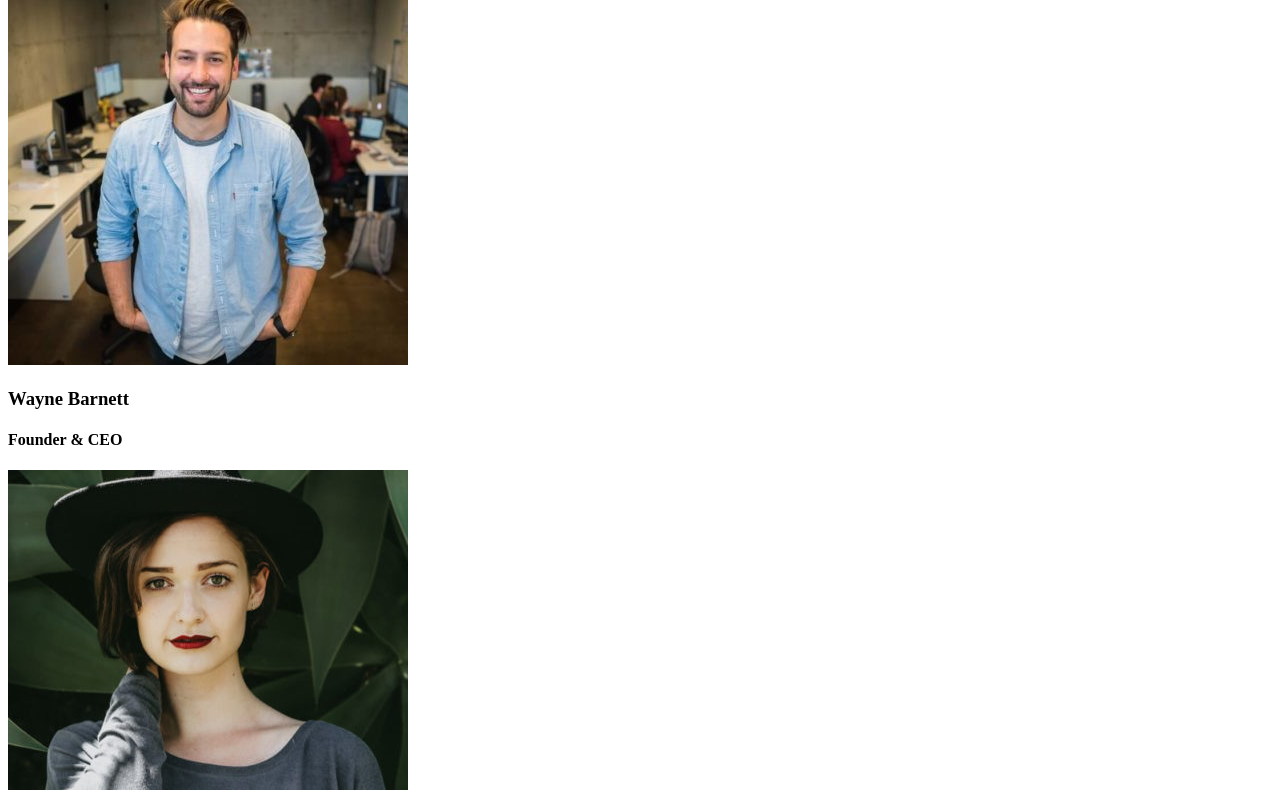
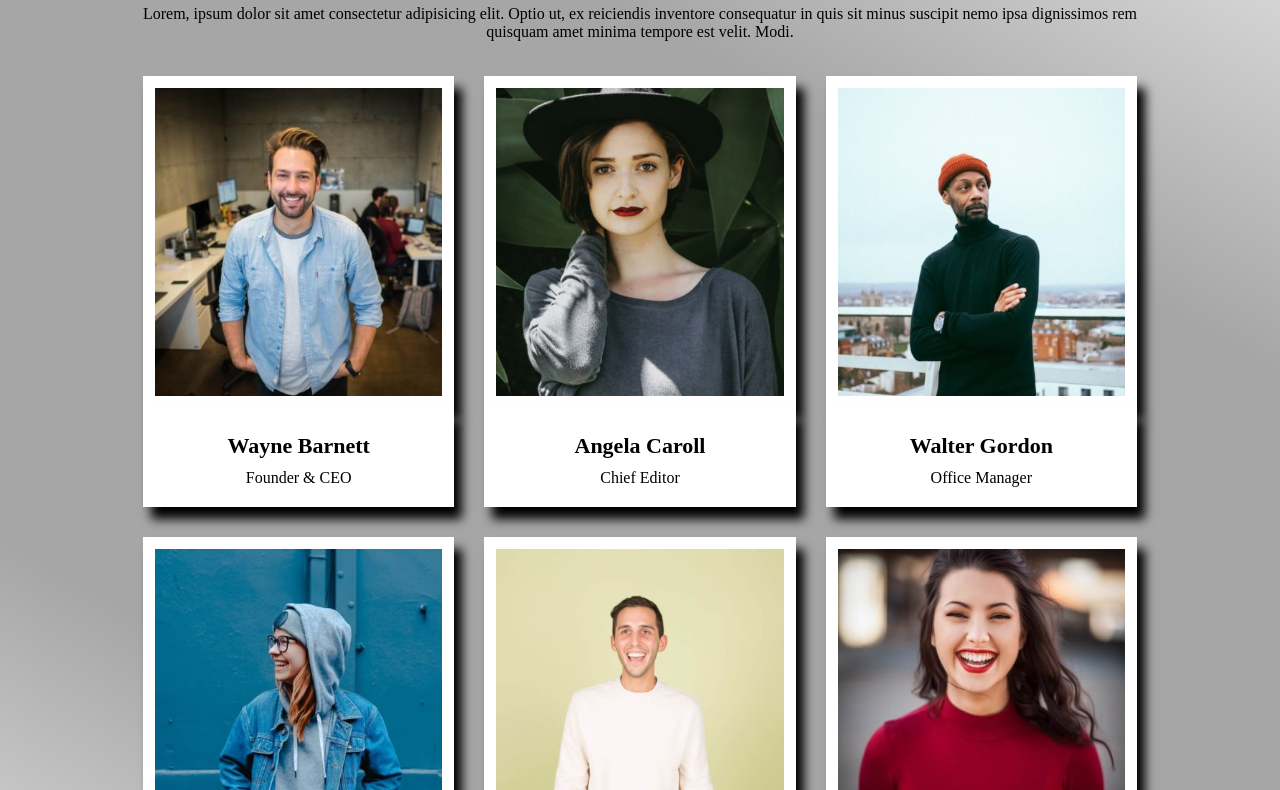
Before and after one commit to fabrizio-scorza/js-our-team, a plain HTML site: page index.html in a window 1280 px wide. Shown: the part 72-862 px from the top of the page. Drawn offline with Linux system fonts and the light colour scheme.

Commit message:
FEAT - BONUS 2

```diff
--- /dev/null
+++ b/css/style.css
@@ -0,0 +1,54 @@
+/**RESET********************************************************/
+*{
+    margin: 0;
+    padding: 0;
+    box-sizing: border-box;
+}
+img{
+    width: 100%;
+    display: block;
+}
+
+/**LAYOUT********************************************************/
+.container{
+    max-width: 1024px;
+    margin: 0 auto;
+}
+.row{
+    display: flex;
+    flex-wrap: wrap;
+}
+.col-4{
+    width: calc(4*100%/12);
+}
+
+/**BODY**********************************************************/
+body{
+    background: linear-gradient(209deg, rgba(221,221,221,1) 0%, rgba(166,166,166,1) 25%, rgba(166,166,166,1) 75%, rgba(221,221,221,1) 100%);
+    text-align: center;
+}
+
+.container h1, .container p {
+    margin: 20px 0;
+}
+
+.card{
+    padding: 15px;
+}
+.card-head{
+    border: 12px solid white;
+    box-shadow: 8px 12px 10px black;
+}
+.card-body{
+    background-color: white;
+    box-shadow: 8px 12px 10px black;
+}
+.card-body h3{
+    padding-top: 25px;
+    font-size: 22px;
+}
+.card-body h4{
+    padding-top: 10px;
+    padding-bottom: 20px;
+    font-weight: 400;
+}
--- a/index.html
+++ b/index.html
@@ -4,8 +4,13 @@
     <meta charset="UTF-8">
     <meta name="viewport" content="width=device-width, initial-scale=1.0">
     <title>Our Team</title>
+    <link rel="stylesheet" href="./css/style.css">
 </head>
 <body>
+    <div class="container">
+        <h1>OUR TEAM</h1>
+        <p>Lorem, ipsum dolor sit amet consectetur adipisicing elit. Optio ut, ex reiciendis inventore consequatur in quis sit minus suscipit nemo ipsa dignissimos rem quisquam amet minima tempore est velit. Modi.</p>
+    </div>
     <div class="container">
         <div class="row">
 
--- a/js/app.js
+++ b/js/app.js
@@ -12,12 +12,12 @@ const teamMembers = []; //array
 // inserimento dei dati tramite funzione
     //richiamo la funzione che popola l'oggetto passando come parametri i dati che abbiamo in tabella
         //dichiaro per ogni elemento che devo inserire una variabile
-        const wayne = generateTeamMember('Wayne Barnett', 'Founder & CEO', './img/wayne-barnett-founder-ceo.jpg' ); //object
-        const angelaC = generateTeamMember('Angela Caroll', 'Chief Editor', './img/angela-caroll-chief-editor.jpg' ); //object
-        const walter = generateTeamMember('Walter Gordon', 'Office Manager', './img/walter-gordon-office-manager.jpg' ); //object
-        const angelaL = generateTeamMember('Angela Lopez', 'Social Media Manager', './img/angela-lopez-social-media-manager.jpg' ); //object
-        const scott = generateTeamMember('Scott Estrada', 'Developer', './img/scott-estrada-developer.jpg' ); //object
-        const barbara = generateTeamMember('Barbara Ramos', 'Graphic Designer', './img/barbara-ramos-graphic-designer.jpg' ); //object
+        const wayne = generateTeamMember('Wayne Barnett', 'Founder & CEO', './css/img/wayne-barnett-founder-ceo.jpg' ); //object
+        const angelaC = generateTeamMember('Angela Caroll', 'Chief Editor', './css/img/angela-caroll-chief-editor.jpg' ); //object
+        const walter = generateTeamMember('Walter Gordon', 'Office Manager', './css/img/walter-gordon-office-manager.jpg' ); //object
+        const angelaL = generateTeamMember('Angela Lopez', 'Social Media Manager', './css/img/angela-lopez-social-media-manager.jpg' ); //object
+        const scott = generateTeamMember('Scott Estrada', 'Developer', './css/img/scott-estrada-developer.jpg' ); //object
+        const barbara = generateTeamMember('Barbara Ramos', 'Graphic Designer', './css/img/barbara-ramos-graphic-designer.jpg' ); //object
 
     // pusho nell'array gli oggetti che ho creato
     teamMembers.push(wayne, angelaC, walter, angelaL, scott, barbara);
@@ -48,17 +48,23 @@ function generateTeamMember(newName, newRole, newImgPath){
 
 function createCard(memberAtCurrentIndex){
     // dichiaro una variabile che mi serve per generare un nuovo elemento nel dom
-    const cardData = document.createElement('div');
+    const cardCol = document.createElement('div');
 
     // dichiaro la classe dell'elemento appena creato
-    cardData.className = ('card');
+    cardCol.className = ('col-4');
 
     // inserisco all'interno dell'html le stringhe contenute nei valori dell'oggetto alla posizione i dell array
-    cardData.innerHTML = `
-        <img src="${memberAtCurrentIndex.imgPath}">
-        <h3> ${memberAtCurrentIndex.name}</h3>
-        <h4> ${memberAtCurrentIndex.role}</h4>
+    cardCol.innerHTML = `
+        <div class="card">
+            <div class="card-head">
+                <img src="${memberAtCurrentIndex.imgPath}">
+            </div>
+            <div class="card-body">
+                <h3> ${memberAtCurrentIndex.name}</h3>
+                <h4> ${memberAtCurrentIndex.role}</h4>
+            </div>
+        </div>
     `
     //inserisco l'elemento creato all'interno del DOM
-    rowMembers.append(cardData);
+    rowMembers.append(cardCol);
 }
```
Also changed, not shown: css/img/angela-caroll-chief-editor.jpg (renamed from img/angela-caroll-chief-editor.jpg), css/img/angela-lopez-social-media-manager.jpg (renamed from img/angela-lopez-social-media-manager.jpg), css/img/barbara-ramos-graphic-designer.jpg (renamed from img/barbara-ramos-graphic-designer.jpg), css/img/scott-estrada-developer.jpg (renamed from img/scott-estrada-developer.jpg), css/img/walter-gordon-office-manager.jpg (renamed from img/walter-gordon-office-manager.jpg), css/img/wayne-barnett-founder-ceo.jpg (renamed from img/wayne-barnett-founder-ceo.jpg).
